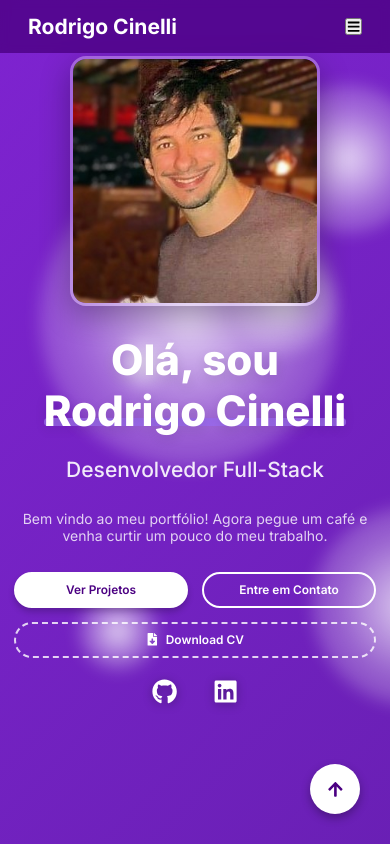
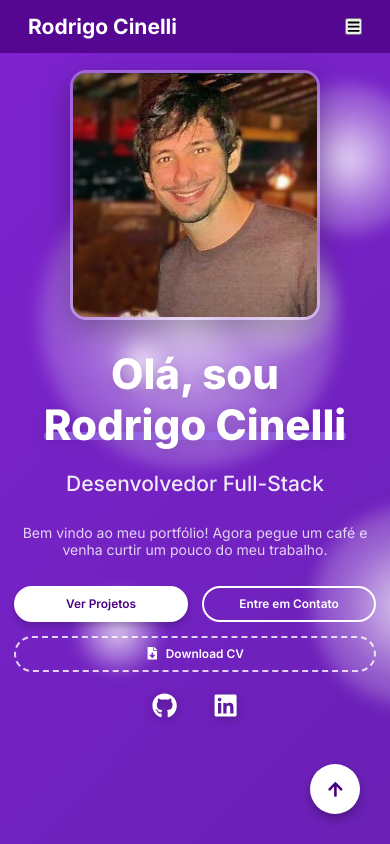
Before and after one commit to RodCinelli/rodcinelli-fullstack-developer, a Next.js app: page / in a window 390 px wide. Shown: the top 844 px of the page. Built offline with nearby package versions, Linux system fonts and the light colour scheme.

Commit message:
refactor: Adjust Hero section mobile padding top

```diff
--- a/src/components/sections/Hero.tsx
+++ b/src/components/sections/Hero.tsx
@@ -22,12 +22,12 @@ const HeroSection = styled.section`
   @media (max-width: 768px) {
     padding: 0 1.5rem;
     justify-content: flex-start;
-    padding-top: 5rem;
+    padding-top: 6rem;
   }
 
   @media (max-width: 520px) {
     padding: 0 1rem;
-    padding-top: 4rem;
+    padding-top: 5rem;
   }
 `
 
```
